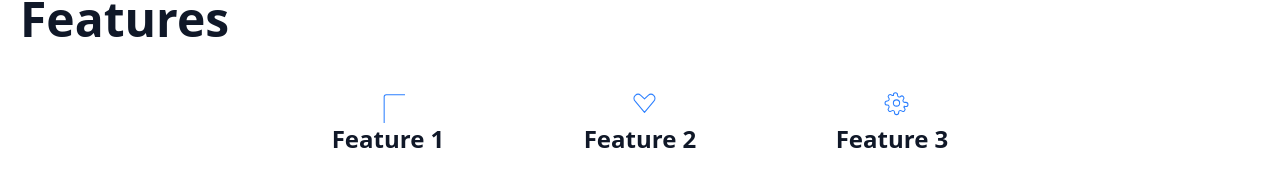
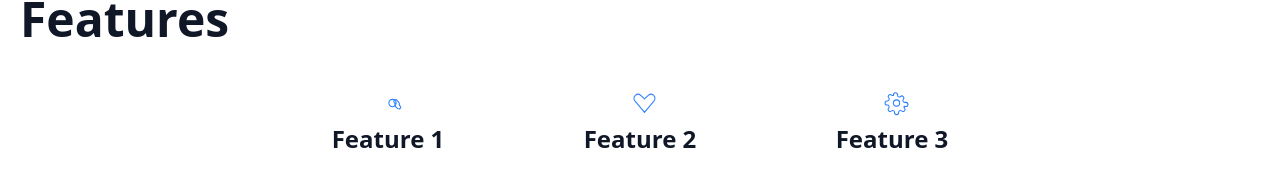
Before and after one commit to MuhammadAsad20/hackblocks, a React (Vite) app: page / in a window 1280 px wide. Shown: the part 730-903 px from the top of the page. Built offline with nearby package versions, Linux system fonts and the light colour scheme.

Commit message:
Update Features.jsx

```diff
--- a/src/components/Features.jsx
+++ b/src/components/Features.jsx
@@ -11,9 +11,10 @@ function Features() {
     <div class="flex justify-center flex-wrap gap-x-10 -m-4">
       <div class="p-4 lg:w-1/6 md:w-1/2">
         <div class="h-full flex flex-col items-center text-center">
-   <a className="ml-2 text-blue-500">
+  <a className="ml-2 text-blue-500">
   <svg fill="none" stroke="currentColor" strokeLinecap="round" strokeLinejoin="round" strokeWidth="1" className="w-[25px] h-[40px]" viewBox="0 0 24 24">
-    <rect x="4" y="4" width="25" height="40" rx="2" ry="2"></rect>
+    <path d="M12 15.5a3.5 3.5 0 100-7 3.5 3.5 0 000 7z" />
+    <path d="M19.4 15a1.65 1.65 0 01.33 1.82l-.03.05a1.65 1.65 0 01-2.33.55 5.44 5.44 0 01-1.63-1.2 5.42 5.42 0 01-1.2-1.63 1.65 1.65 0 01.55-2.33l.05-.03A1.65 1.65 0 0115 8.6a5.42 5.42 0 011.63 1.2 5.44 5.44 0 011.2 1.63 1.65 1.65 0 01.55 2.33z" />
   </svg>
 </a>
           <div class="w-full">
```
